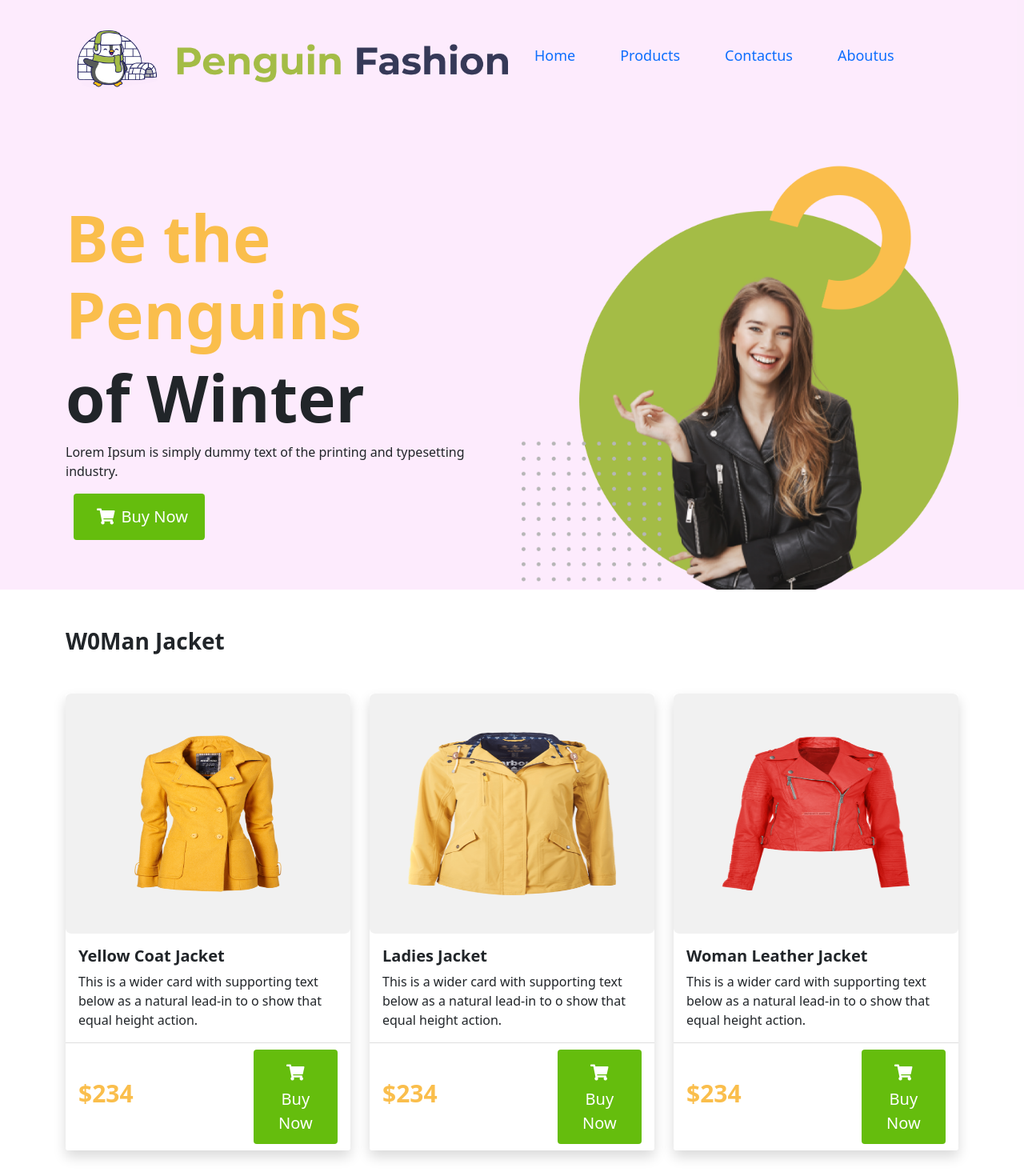
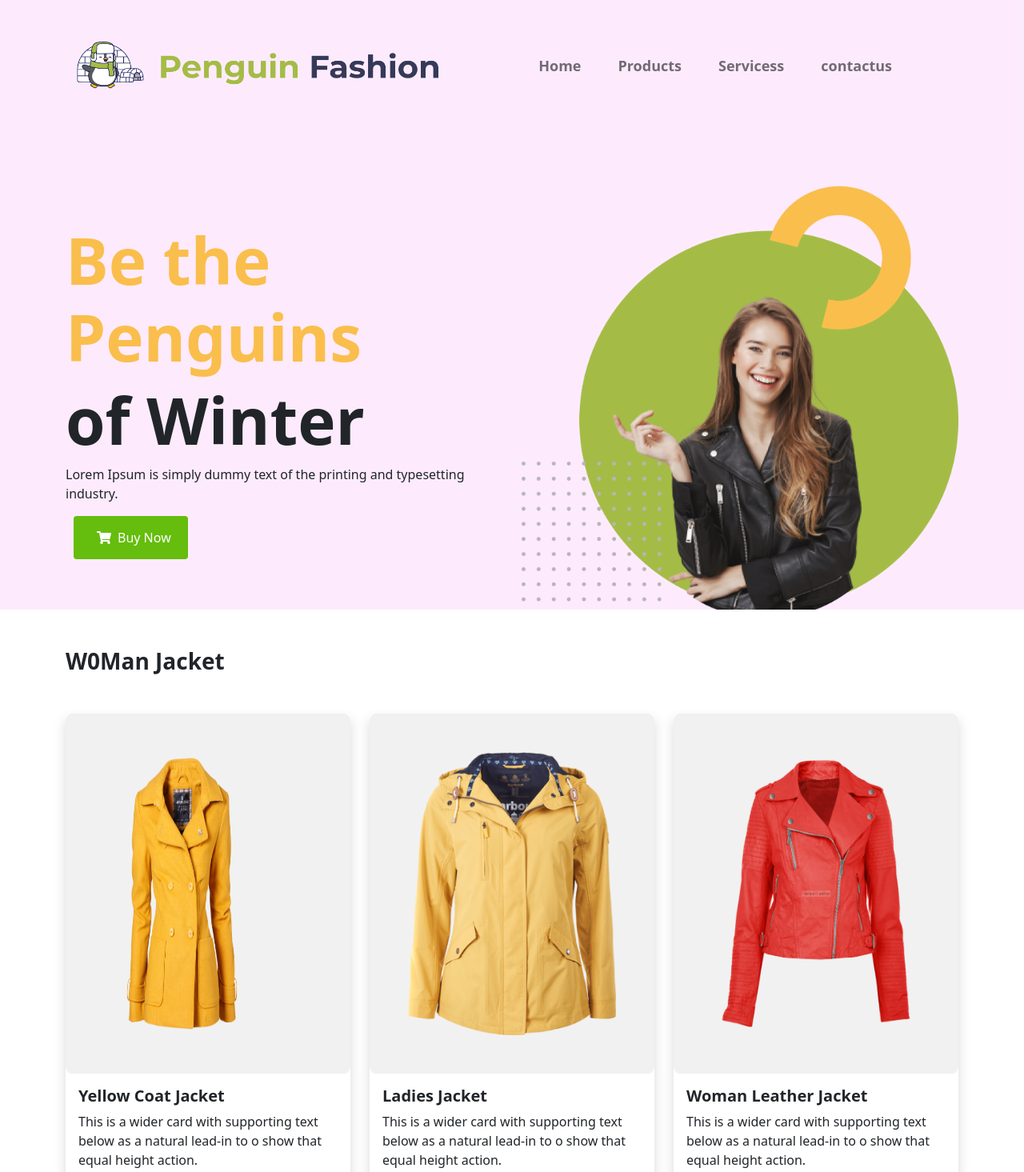
Before and after one commit to numan-ahmed/penguin-responsive-website, a plain HTML site: page index.html in a window 1280 px wide. Shown: the top 1465 px of the page at 80% size. Drawn offline with nearby package versions, Linux system fonts and the light colour scheme.

Commit message:
some updated

```diff
--- a/index.html
+++ b/index.html
@@ -20,75 +20,55 @@
         <header id="home" class="container  ">
 
             <section class="my_nav_section">
-                <nav class="navbar sticky_own sticky-top navbar-expand-lg ">
-
-                    <div class="container-fluid my_nav_color ">
-
-                        <div class="col-6 ">
-                            <a class="navbar-brand" href="#">
-                                <div class="icon_image">
-                                    <img src="Logo, Icon/Group 33072.png" alt="">
-
-                            </a>
-                            <button class="navbar-toggler" type="button" data-bs-toggle="collapse" data-bs-target="#navbarNav" aria-controls="navbarNav" aria-expanded="false" aria-label="Toggle navigation">
+                <nav class="navbar navbar-expand-lg navbar-light ">
+                    <div class="container-fluid">
+                        <a class="navbar-brand" href="#"> <img src="logo&icon/logo.png" alt=""> </a>
+                        <button class="navbar-toggler i_con_style" type="button" data-bs-toggle="collapse" data-bs-target="#navbarNav" aria-controls="navbarNav" aria-expanded="false" aria-label="Toggle navigation">
                         <span class="navbar-toggler-icon"></span>
                       </button>
-
-
-                            </div>
-                        </div>
-                        <div class="col-6">
-                            <div class="collapse navbar-collapse nav_items" id="navbarNav">
-                                <ul class="navbar-nav">
-                                    <li class="nav-item">
-                                        <a class="nav-link active" aria-current="page" href="#home">Home</a>
+                        <div class="collapse navbar-collapse  justify-content-end p-5" id="navbarNav">
+                            <ul class="navbar-nav nav_items">
+                                <li class="nav-item ">
+                                    <a class="nav-link " aria-current="page" href="#home">Home</a>
                                 </li>
                                 <li class="nav-item">
                                     <a class="nav-link" href="#Products">Products</a>
                                 </li>
                                 <li class="nav-item">
-                                        <a class="nav-link" href="#contactus">Contactus</a>
+                                    <a class="nav-link" href="#Servicess">Servicess</a>
                                 </li>
                                 <li class="nav-item">
-                                        <a class="nav-link" href="#">Aboutus</a>
+                                    <a class="nav-link " href="#contactus" tabindex="-1">contactus</a>
                                 </li>
                             </ul>
                         </div>
                     </div>
-
-                    </div>
                 </nav>
             </section>
-
-
-
             <section class="my-bannar mt-5">
                 <div class="row d-flex align-items-center justify-content-center">
-                    <div class="col-md-6 col-sm-12">
+                    <div class="col-md-6 col-lg-6 col-sm-12">
                         <h1 class="style_apply color_style ">Be the Penguins</h1>
                         <h1 class="style_apply">of Winter</h1>
                         <p>Lorem Ipsum is simply dummy text of the printing and typesetting industry.</p>
                         <button class="btn  my_btn btn_float"> <i class="fas p-2 fa-shopping-cart"></i>Buy Now </button>
                     </div>
-                    <div class="col-md-6 col-sm-12 bg_img">
+                    <div class="col-md-6 col-lg-6 col-sm-12 bg_img">
                         <img src="images/Group 33091.png" class="d-block w-100" alt="...">
 
                     </div>
                 </div>
             </section>
         </header>
-
     </div>
-
-
     <main>
         <section id="Products" class="mt-5 mb-5">
             <div class="container">
                 <h3 class="mt-5 mb-5">W0Man Jacket</h3>
                 <div class="row row-cols-1 row-cols-md-3 g-4">
-                    <div class="col">
+                    <div class="col col-lg-4 col-md-12 col-sm-12">
                         <div class="card shadow panda_card ject_card_footer">
-                            <div class="my_images p-5"> <img src="images/wject1.png" class="card-img-top" alt="...">
+                            <div class="my_images p-5"> <img src="images/wject1.png" class="card-img-top w-75" alt="...">
                             </div>
                             <div class="card-body">
                                 <h5 class="card-title">Yellow Coat Jacket
@@ -102,7 +82,7 @@
                             </div>
                         </div>
                     </div>
-                    <div class="col">
+                    <div class="col col-lg-4 col-md-12 col-sm-12">
                         <div class="card shadow panda_card ject_card_footer">
                             <div class="my_images p-5"> <img src="images/wject2.png" class="card-img-top" alt="...">
                             </div>
@@ -118,7 +98,7 @@
                             </div>
                         </div>
                     </div>
-                    <div class="col">
+                    <div class="col col-lg-4 col-md-12 col-sm-12">
                         <div class="card shadow panda_card ject_card_footer">
                             <div class="my_images p-5"> <img src="images/wject3.png" class="card-img-top" alt="...">
                             </div>
@@ -138,14 +118,11 @@
                 </div>
             </div>
         </section>
-
-
-
         <section id="Products" class="mt-5 mb-5">
             <div class="container">
                 <h3 class="mt-5 mb-5">Man Jacket</h3>
                 <div class="row row-cols-1 row-cols-md-3 g-4">
-                    <div class="col">
+                    <div class="col col-lg-4 col-md-12 col-sm-12">
                         <div class="card shadow panda_card ject_card_footer">
                             <div class="my_images p-5"> <img src="images/vippng 1.png" class="card-img-top" alt="...">
                             </div>
@@ -161,7 +138,7 @@
                             </div>
                         </div>
                     </div>
-                    <div class="col">
+                    <div class="col col-lg-4 col-md-12 col-sm-12">
                         <div class="card shadow panda_card ject_card_footer">
                             <div class="my_images p-5"> <img src="images/image 11.png" class="card-img-top" alt="...">
                             </div>
@@ -177,7 +154,7 @@
                             </div>
                         </div>
                     </div>
-                    <div class="col">
+                    <div class="col col-lg-4 col-md-12 col-sm-12">
                         <div class="card shadow panda_card ject_card_footer">
                             <div class="my_images p-5"> <img src="images/toppng 1.png" class="card-img-top" alt="...">
                             </div>
@@ -198,24 +175,24 @@
             </div>
         </section>
 
-        <section class="another_section mt-5">
+        <section id="Servicess" class="another_section mt-5">
 
             <div class="container ">
                 <div class="row">
-                    <div class=" col-md-6 col-sm-12 d-flex justify-content-center align-items-center another_style">
+                    <div class=" col-lg-6 col-md-12 col-sm-12 d-flex justify-content-center align-items-center another_style">
                         <div class="row d-block ">
                             <div class="single_block d-flex col mt-2 shadow">
                                 <div class="image_style">
-                                    <img src="Logo, Icon/image 12.png" alt="">
+                                    <img src="logo&icon/image 12.png" alt="">
                                 </div>
                                 <div class="body_style">
                                     <h3> Find the Perfect Fit</h3>
                                     <p>Everybody is different, which is why we offer styles for every body. </p>
                                 </div>
                             </div>
-                            <div class="single_block shadow mt-2  d-flex  col-sm-12">
-                                <div class="image_style">
-                                    <img src="Logo, Icon/image 13.png" alt="">
+                            <div class="single_block shadow mt-2  d-flex ">
+                                <div class="image_style col col-md-12  col-sm-12  ">
+                                    <img src="logo&icon/image 13.png" alt="">
                                 </div>
                                 <div class="body_style">
                                     <h3>Free Exchanges
@@ -225,7 +202,7 @@
                             </div>
                             <div class="single_block shadow mt-2  d-flex col">
                                 <div class="image_style">
-                                    <img src="Logo, Icon/image 14.png" alt="">
+                                    <img src="logo&icon/image 14.png" alt="">
                                 </div>
                                 <div class="body_style">
                                     <h3> Contact Our Seller
@@ -235,17 +212,12 @@
                             </div>
                         </div>
                     </div>
-                    <div class="col-md-6 mt-5 col-sm-12">
-                        <img src="Logo, Icon/XMLID 1.png" alt="">
+                    <div class="col-md-12 mt-5 col-lg-6 col-sm-12">
+                        <img src="logo&icon/XMLID 1.png" alt="">
                     </div>
                 </div>
-
             </div>
-
-
         </section>
-
-
         <section id="contactus" class=" my_bg_color d-flex mt-5 align-items-center justify-content-center">
             <div>
                 <h1>CONTACT ME</h1>
@@ -260,16 +232,6 @@
         </footer>
     </main>
 
-
-
-
-
-
-
-
-
-
-
     <!-- Option 1: Bootstrap Bundle with Popper -->
     <script src="https://cdn.jsdelivr.net/npm/bootstrap@5.0.0-beta1/dist/js/bootstrap.bundle.min.js" integrity="sha384-ygbV9kiqUc6oa4msXn9868pTtWMgiQaeYH7/t7LECLbyPA2x65Kgf80OJFdroafW" crossorigin="anonymous"></script>
 
--- a/styles/style.css
+++ b/styles/style.css
@@ -1,5 +1,3 @@
-body {}
-
 .bg_color {
     background: #ee82ee29;
 }
@@ -18,24 +16,24 @@ img {
     float: right;
 }
 
-.nav_items ul li {
-    padding: 20px;
+.nav_items li {
+    padding: 5px 15px;
 }
 
-.nav_items ul li a {
+.nav_items li a {
     font-size: 18px;
+    font-weight: bold;
 }
 
 .my_images {
-    width: 100%;
-    height: 300px;
+    height: 450px;
 }
 
 .my_btn {
     padding: 10px 20px;
     background: #65bd0d;
     margin-left: 150px;
-    font-size: 20px;
+    font-size: 16px;
     color: white;
 }
 
```
Also changed, not shown: Images/wject5 (1).svg (deleted), Images/wject5 (2).svg (deleted), Images/wject5.svg (deleted), logo&icon/Group 33091.png (renamed from Logo, Icon/Group 33091.png), logo&icon/Group 33102.png (renamed from Logo, Icon/Group 33102.png), logo&icon/XMLID 1.png (renamed from Logo, Icon/XMLID 1.png), logo&icon/green.png (renamed from Logo, Icon/green.png), logo&icon/image 12.png (renamed from Logo, Icon/image 12.png), logo&icon/image 13.png (renamed from Logo, Icon/image 13.png), logo&icon/image 14.png (renamed from Logo, Icon/image 14.png), logo&icon/logo.png (renamed from Logo, Icon/Group 33072.png), logo&icon/shopping-cart 1.png (renamed from Logo, Icon/shopping-cart 1.png). Lines whose indentation alone changed are shown as unchanged.
